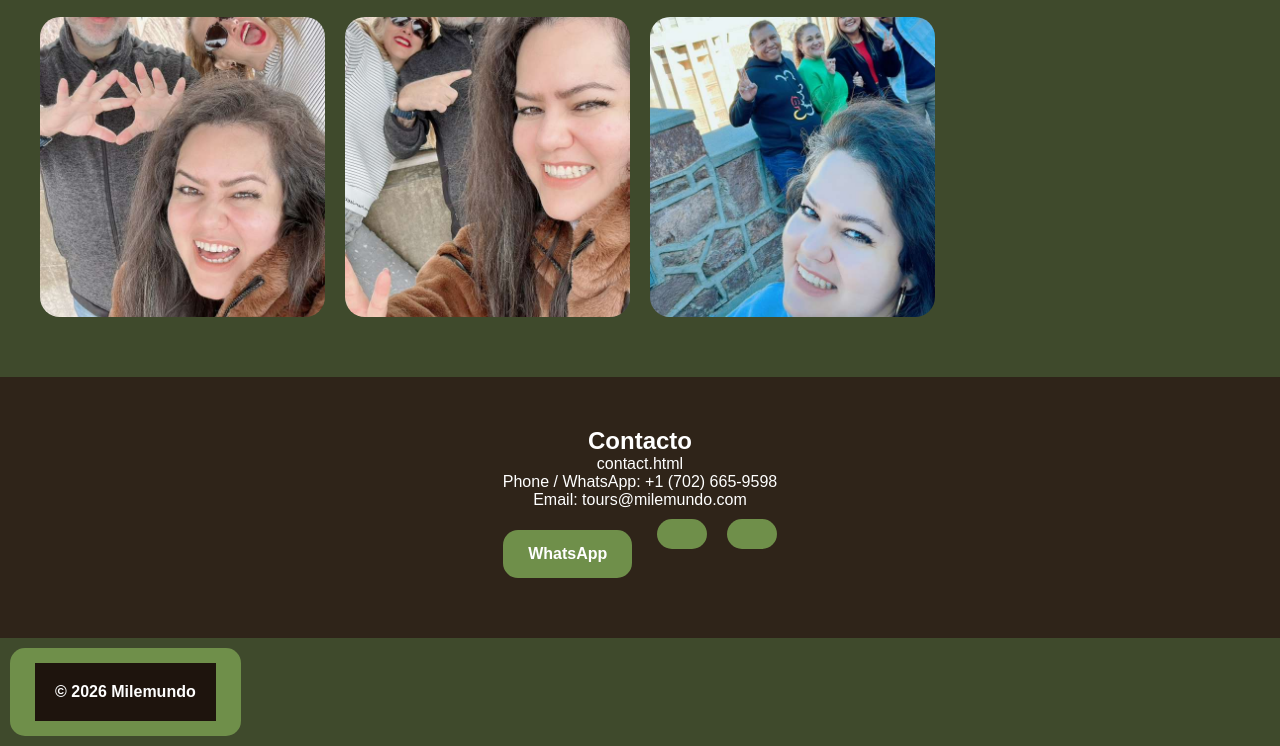
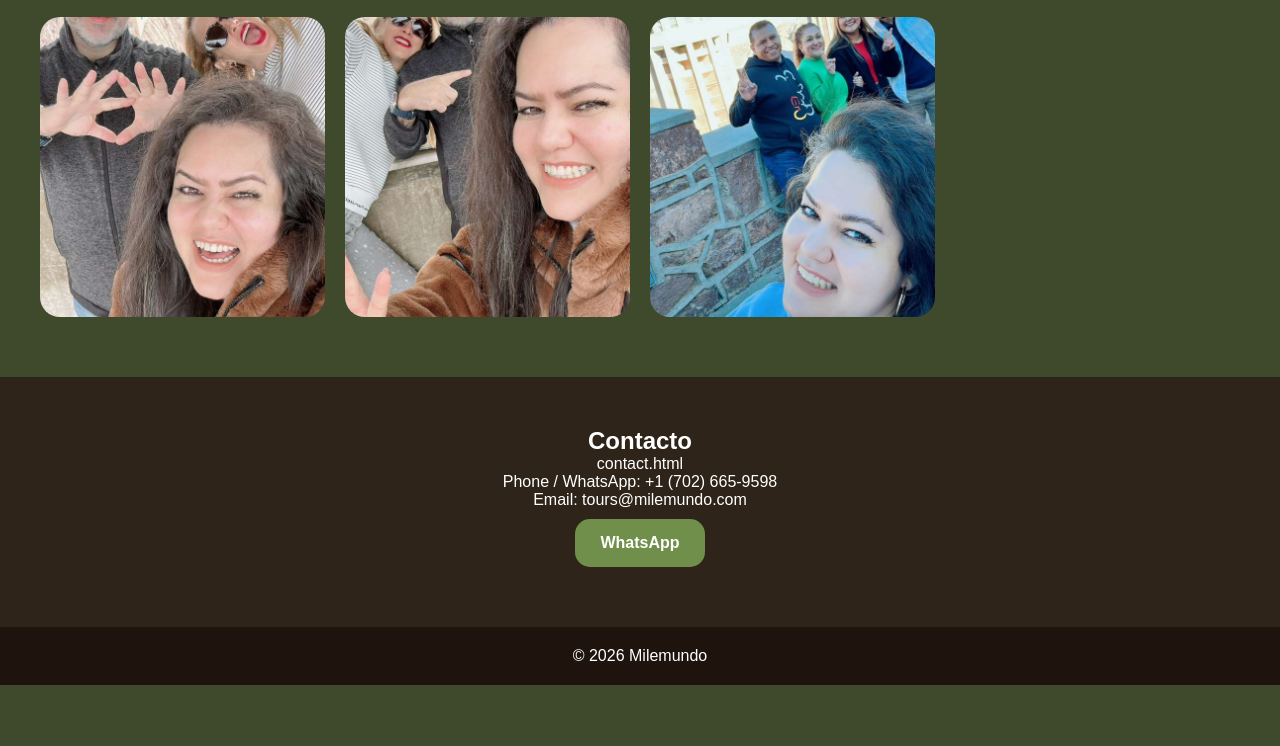
Before and after one commit to milemundo/milemundo, a plain HTML site: page hoover-dam.html in a window 1280 px wide. Shown: the part 1991-2737 px from the top of the page. After the commit the page ends 2676 px from the top, so only its background shows below. Drawn offline with Linux system fonts and the light colour scheme.

Commit message:
Update hoover-dam.html

```diff
--- a/hoover-dam.html
+++ b/hoover-dam.html
@@ -189,8 +189,7 @@
  <p>Email: tours@milemundo.com</p>
 
   <a href="https://wa.me/17026659598" class="btn">WhatsApp</a>
-  <a href="https://contact.html"     class="btn"contact</a>
-  <a href="https://tours@milemundo.com"  class="btn"email</a>
+
 </section>
 
 <footer>
```
